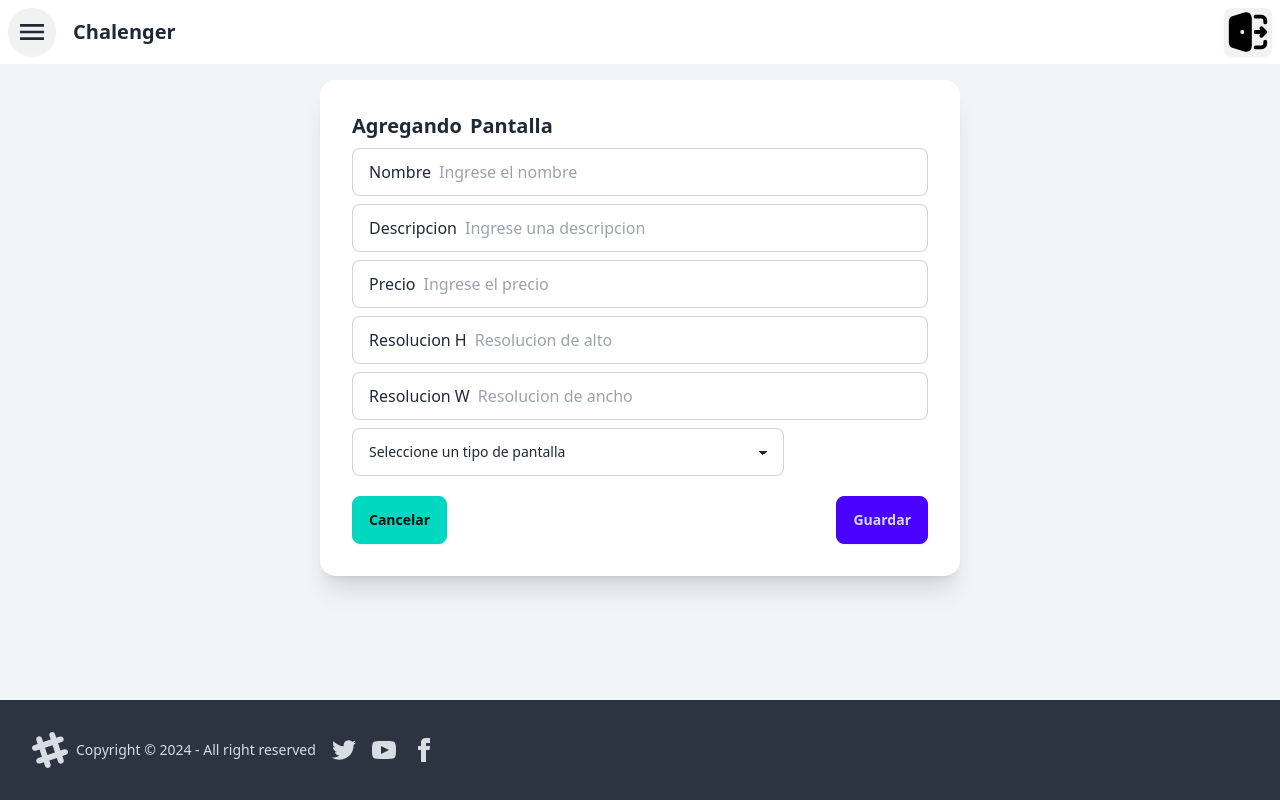
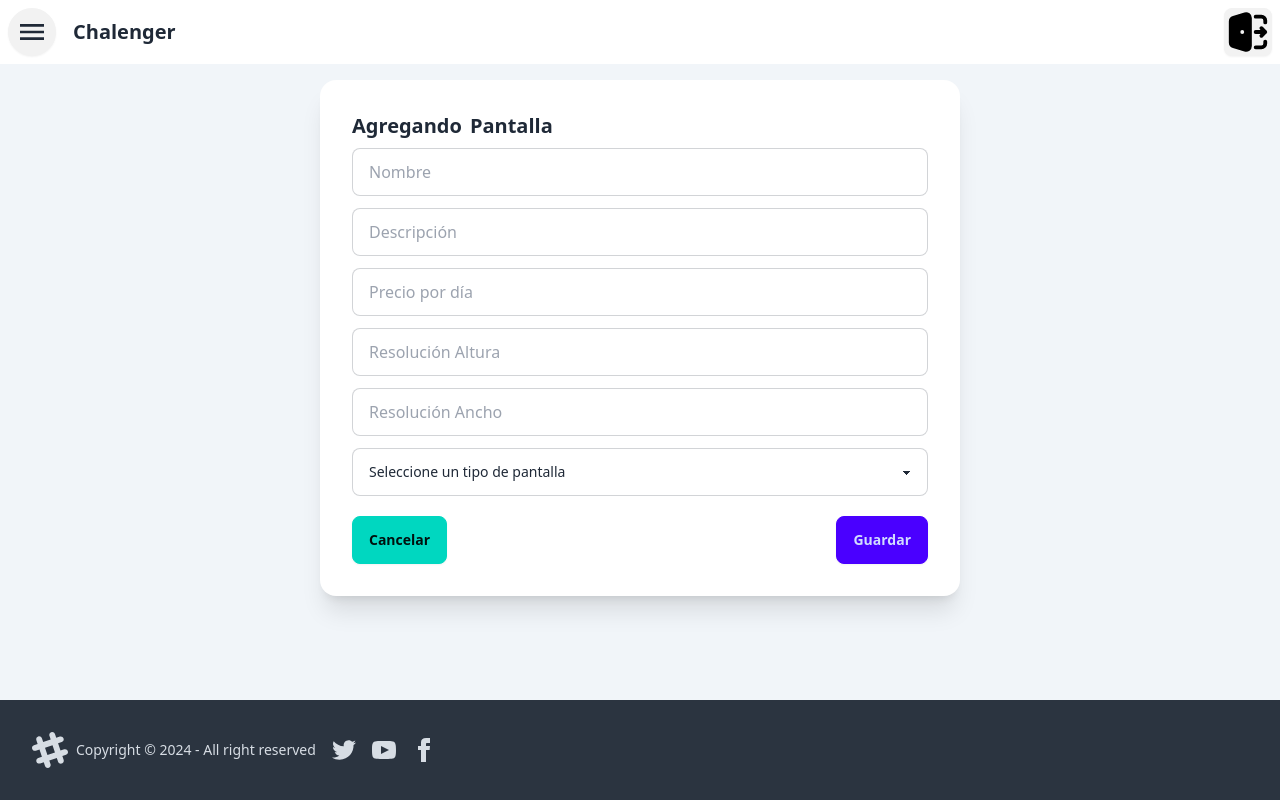
Before and after one commit to bernardoariel/Latinad-Angular, an Angular app: page /dashboard/pantalla in a window 1280 px wide. Built offline with nearby package versions, Linux system fonts and the light colour scheme; sample sign-in values are in the browser's storage.

Commit message:
Prepare inputs to handle validation errors for displaying error messages

```diff
--- a/package.json
+++ b/package.json
@@ -18,6 +18,7 @@
     "@angular/platform-browser": "^17.0.0",
     "@angular/platform-browser-dynamic": "^17.0.0",
     "@angular/router": "^17.0.0",
+    "canvas-confetti": "^1.9.3",
     "rxjs": "~7.8.0",
     "tslib": "^2.3.0",
     "zone.js": "~0.14.2"
@@ -26,6 +27,7 @@
     "@angular-devkit/build-angular": "^17.0.0",
     "@angular/cli": "^17.0.0",
     "@angular/compiler-cli": "^17.0.0",
+    "@types/canvas-confetti": "^1.6.4",
     "@types/jasmine": "~5.1.0",
     "autoprefixer": "^10.4.19",
     "daisyui": "^4.10.2",
--- a/src/app/pantallas/views/pantallaView/pantallaView.component.html
+++ b/src/app/pantallas/views/pantallaView/pantallaView.component.html
@@ -4,35 +4,84 @@
   <div class="card-body">
     <form [formGroup]="myForm" class="flex-grow">
       <h2 class="card-title mb-2"><span class="font-bold">{{ (!id) ? "Agregando ": "Editando "}} </span>Pantalla</h2>
-      <label class="input input-bordered flex items-center gap-2 mb-2">
-          Nombre
-          <input type="text" class="grow" placeholder="Ingrese el nombre" formControlName="name"/>
-      </label>
-      <label class="input input-bordered flex items-center gap-2 mb-2">
-          Descripcion
-          <input type="text" class="grow" placeholder="Ingrese una descripcion" formControlName="description"/>
-      </label>
-      <label class="input input-bordered flex items-center gap-2 mb-2">
-          Precio
-          <input type="text" class="grow" placeholder="Ingrese el precio" formControlName="price_per_day"/>
-      </label>
-      <label class="input input-bordered flex items-center gap-2 mb-2">
-          Resolucion H
-          <input type="text" class="grow" placeholder="Resolucion de alto" formControlName="resolution_height"/>
-      </label>
-      <label class="input input-bordered flex items-center gap-2 mb-2">
-          Resolucion W
-          <input type="text" class="grow" placeholder="Resolucion de ancho" formControlName="resolution_width"/>
-      </label>
-      <label class="form-control w-3/4 ">
-          <select class="select select-bordered" formControlName="type">
+      <!-- Nombre -->
+      <div class="input-group mb-3">
+        <label class="input input-bordered flex items-center gap-2"
+          [ngClass]="{'input-secondary ': myForm.get('name')?.touched && myForm.get('name')?.invalid}">
+          <input type="text" formControlName="name" placeholder="Nombre" class="form-control"/>
+        </label>
+        <div *ngIf="myForm.get('name')?.touched && myForm.get('name')?.errors">
+          <span class="text-red-300" *ngIf="myForm.get('name')?.hasError('required')">Este campo es requerido.</span>
+          <span class="text-red-300" *ngIf="myForm.get('name')?.hasError('minlength')">Debe tener al menos 3 caracteres.</span>
+          <span class="text-red-300" *ngIf="myForm.get('name')?.hasError('maxlength')">No puede exceder de 100 caracteres.</span>
+        </div>
+      </div>
+      <!-- Descripción -->
+      <div class="input-group mb-3">
+        <label class="input input-bordered flex items-center gap-2"
+          [ngClass]="{'input-secondary ': myForm.get('description')?.touched && myForm.get('description')?.invalid}">
+          <input type="text" formControlName="description" placeholder="Descripción" class="form-control">
+        </label>
+        <div *ngIf="myForm.get('description')?.touched && myForm.get('description')?.errors">
+          <span class="text-red-300" *ngIf="myForm.get('description')?.hasError('required')">Este campo es requerido.</span>
+          <span class="text-red-300" *ngIf="myForm.get('description')?.hasError('minlength')">Debe tener al menos 4 caracteres.</span>
+          <span class="text-red-300" *ngIf="myForm.get('description')?.hasError('maxlength')">No puede exceder de 500 caracteres.</span>
+        </div>
+      </div>
+
+      <!-- Precio por día -->
+      <div class="input-group mb-3">
+        <label class="input input-bordered flex items-center gap-2"
+          [ngClass]="{'input-secondary ': myForm.get('price_per_day')?.touched && myForm.get('price_per_day')?.invalid}">
+          <input type="text" formControlName="price_per_day" placeholder="Precio por día" class="form-control">
+        </label>
+        <div *ngIf="myForm.get('price_per_day')?.touched && myForm.get('price_per_day')?.errors">
+          <span class="text-red-300" *ngIf="myForm.get('price_per_day')?.hasError('required')">Este campo es requerido.</span>
+          <span class="text-red-300" *ngIf="myForm.get('price_per_day')?.hasError('pattern')">Debe ser un número entero.</span>
+        </div>
+      </div>
+
+      <!-- Resolución Altura -->
+      <div class="input-group mb-3">
+        <label class="input input-bordered flex items-center gap-2"
+          [ngClass]="{'input-secondary ': myForm.get('resolution_height')?.touched && myForm.get('resolution_height')?.invalid}">
+          <input type="text" formControlName="resolution_height" placeholder="Resolución Altura" class="form-control">
+        </label>
+        <div *ngIf="myForm.get('resolution_height')?.touched && myForm.get('resolution_height')?.errors">
+          <span class="text-red-300" *ngIf="myForm.get('resolution_height')?.hasError('required')">Este campo es requerido.</span>
+          <span class="text-red-300" *ngIf="myForm.get('resolution_height')?.hasError('pattern')">Debe ser un número entero.</span>
+          <span class="text-red-300" *ngIf="myForm.get('resolution_height')?.hasError('min')">El valor mínimo es 1.</span>
+        </div>
+      </div>
+      <!-- Resolución Ancho -->
+  <div class="input-group mb-3">
+    <label class="input input-bordered flex items-center gap-2"
+      [ngClass]="{'input-secondary ': myForm.get('resolution_width')?.touched && myForm.get('resolution_width')?.invalid}">
+      <input type="text" formControlName="resolution_width" placeholder="Resolución Ancho" class="form-control">
+    </label>
+    <div *ngIf="myForm.get('resolution_width')?.touched && myForm.get('resolution_width')?.errors">
+      <span class="text-red-300" *ngIf="myForm.get('resolution_width')?.hasError('required')">Este campo es requerido.</span>
+      <span class="text-red-300" *ngIf="myForm.get('resolution_width')?.hasError('pattern')">Debe ser un número entero.</span>
+      <span class="text-red-300" *ngIf="myForm.get('resolution_width')?.hasError('min')">El valor mínimo es 1.</span>
+    </div>
+  </div>
+     <div class="mb-3">
+     <label class="form-control w-full ">
+          <select class="select select-bordered" formControlName="type"
+          [ngClass]="{'input-secondary ': myForm.get('type')?.touched && myForm.get('type')?.invalid}">
             <option value="" disabled selected>Seleccione un tipo de pantalla</option>
             <option value="indoor">Indoor</option>
             <option value="outdoor">Outdoor</option>
           </select>
       </label>
+
+
+      <div *ngIf="myForm.get('type')?.touched && myForm.get('type')?.errors">
+        <span class="text-red-300" *ngIf="myForm.get('type')?.hasError('required')">Debe seleccionar un tipo.</span>
+      </div>
+    </div>
       <div class="card-actions justify-between mt-5">
-        <button class="btn btn-accent" (click)="navigateToDisplays()">Cancelar</button>
+        <button class="btn btn-accent" (click)="navigateToDisplays()" [disabled]="isDisabled">Cancelar</button>
         <button class="btn btn-primary" (click)="guardarDisplay()">
           <span class="loading loading-spinner" *ngIf="isSaving"></span>
           Guardar
@@ -54,11 +103,3 @@
 }
 
 </div>
-
-
-
-
-    <!--   <div class="flex items-center justify-center">
-
-  <div class="card w-96 bg-base-100 shadow-xl flex items-center justify-center mt-2">
-    <div class="card-body flex"> -->
--- a/src/app/pantallas/views/pantallaView/pantallaView.component.ts
+++ b/src/app/pantallas/views/pantallaView/pantallaView.component.ts
@@ -12,7 +12,11 @@ import { EMPTY, switchMap } from 'rxjs';
 @Component({
   selector: 'app-pantalla-view',
   standalone: true,
-  imports: [CommonModule, ReactiveFormsModule, LazyImageComponent],
+  imports: [
+    CommonModule,
+    ReactiveFormsModule,
+    LazyImageComponent
+  ],
   templateUrl: './pantallaView.component.html',
   styleUrl: './pantallaView.component.css',
   changeDetection: ChangeDetectionStrategy.OnPush,
@@ -24,7 +28,8 @@ export class PantallaViewComponent implements OnInit {
   private router = inject(Router);
   private route = inject(ActivatedRoute);
   private displayService = inject(DisplayService);
-  isSaving = false
+  isSaving = false;
+  isDisabled = false
   public myForm!: FormGroup;
 
   ngOnInit(): void {
@@ -47,7 +52,7 @@ export class PantallaViewComponent implements OnInit {
       ],
       price_per_day: [
         '',
-        [Validators.required, Validators.pattern(/^[0-9]+(\.[0-9]{1,2})?$/)],
+        [Validators.required, Validators.pattern(/^[0-9]+$/)],
       ],
       resolution_height: [
         '',
@@ -95,7 +100,8 @@ export class PantallaViewComponent implements OnInit {
 
   guardarDisplay(): void {
     if (this.myForm.valid) {
-      this.isSaving=true
+      this.isSaving = true;
+      this.isDisabled = true;
       const operation = this.id
         ? this.displayService.updateDisplay(+this.id, this.myForm.value)
         : this.displayService.createDisplay(this.myForm.value);
@@ -106,7 +112,8 @@ export class PantallaViewComponent implements OnInit {
             `Display ${this.id ? 'actualizado' : 'creado'} con éxito`,
             response
           );
-          this.isSaving = false
+          this.isSaving = false;
+          this.isDisabled = false;
           this.navigateToDisplays(); // Redirige al usuario después de la operación
         },
         error: (error) => {
--- a/src/app/pantallas/views/pantallasView/pantallasView.component.ts
+++ b/src/app/pantallas/views/pantallasView/pantallasView.component.ts
@@ -34,6 +34,7 @@ export class PantallasViewComponent implements OnInit {
   currentIdToDelete: number | null = null;
   seeToast: boolean = false;
   nameItemByDelete= ''
+  isDisabled = false
   constructor(private cdr: ChangeDetectorRef) {
     this.loadDisplays();
   }
@@ -47,6 +48,7 @@ export class PantallasViewComponent implements OnInit {
     this.dialogOpen = true; // Opens the modal dialog
   }
   confirmDelete() {
+     this.isDisabled = true;
     if (this.currentIdToDelete != null) {
       this.displayService.deleteDisplay(this.currentIdToDelete).subscribe({
         next: (response) => {
@@ -54,6 +56,7 @@ export class PantallasViewComponent implements OnInit {
           this.seeToast = true;
           setTimeout(() => {
             this.seeToast = false;
+             this.isDisabled = false;
             this.cdr.detectChanges();
           }, 2000);
           this.cdr.detectChanges();
--- a/src/app/shared/components/toolbar/toolbar.component.html
+++ b/src/app/shared/components/toolbar/toolbar.component.html
@@ -19,7 +19,7 @@
     </button> -->
   </div>
   <div class="flex-1">
-    <a class="btn btn-ghost text-xl">Chalenger <i class="baseline-location_disabled"></i></a>
+    <a class="btn btn-ghost text-xl" (click)="callConfetti()">Chalenger <i class="baseline-location_disabled"></i></a>
   </div>
   <div class="flex-none">
     <button class="btn btn-square" (click)="onLogout()">
--- a/src/app/shared/components/toolbar/toolbar.component.ts
+++ b/src/app/shared/components/toolbar/toolbar.component.ts
@@ -2,7 +2,7 @@ import { CommonModule } from '@angular/common';
 import { ChangeDetectionStrategy, ChangeDetectorRef, Component, inject } from '@angular/core';
 import { AuthService } from 'app/services/auth.service';
 import { SideBarService } from 'app/services/sideBar.service';
-
+import confetti from 'canvas-confetti';
 @Component({
   selector: 'app-toolbar',
   standalone: true,
@@ -32,4 +32,12 @@ export class ToolbarComponent {
   onLogout() {
     this.authService.logout();
   }
+  callConfetti(){
+    console.log('confeti')
+     confetti({
+       particleCount: 300,
+       spread: 150,
+       origin: { y: 0.6 },
+     });
+  }
 }
```
Also changed, not shown: src/app/pantallas/views/pantallasView/pantallasView.component.html (+5 -2 lines), 2 other files (tests, documents, lock files or other folders).
